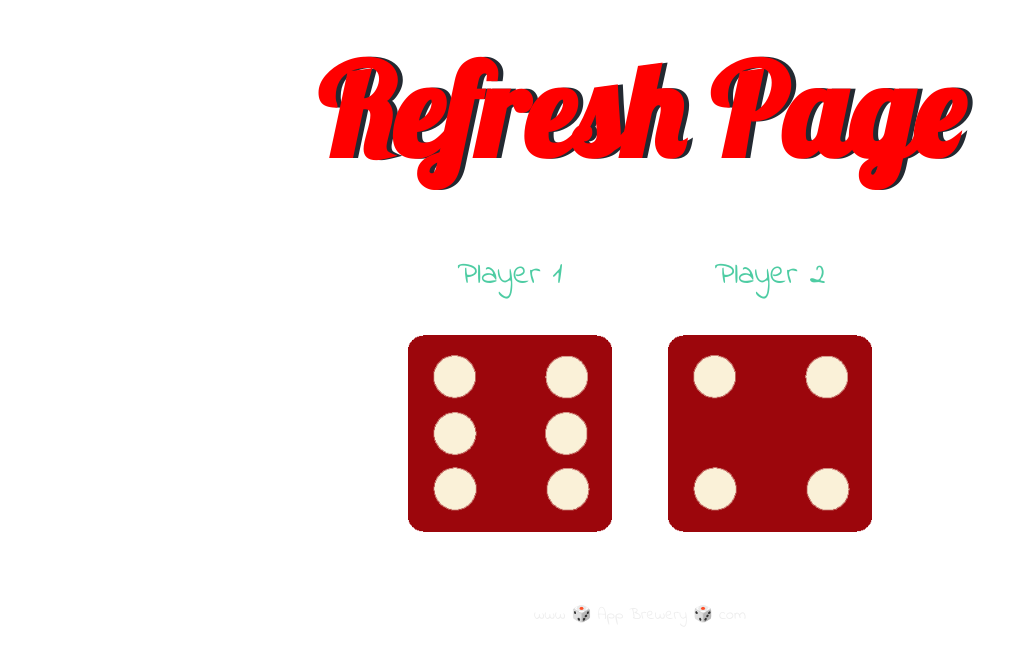
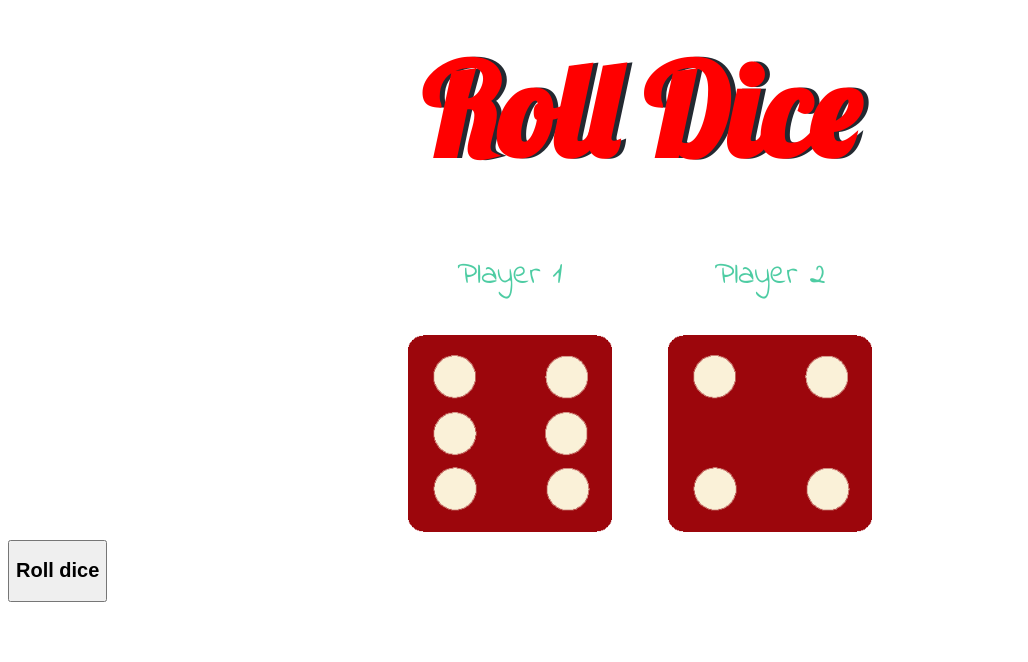
Before and after one commit to Waltrex01/Mydice, a plain HTML site: page index.html in a window 1280 px wide. Shown: the whole page, without its empty margins (0-1028 px from the left). Drawn offline with Linux system fonts and the light colour scheme.

Commit message:
Update index.html

```diff
--- a/index.html
+++ b/index.html
@@ -10,7 +10,7 @@
   <body>
 
     <div class="container">
-      <h1>Refresh Page</h1>
+      <h1>Roll Dice</h1>
 
       <div class="dice">
         <p>Player 1</p>
@@ -24,10 +24,12 @@
 
     </div>
 
+      <div class="btn">
+        <button class="button" onclick="reload()"><h2>Roll dice</h2></button>
+      </div>
+
      <script src="index.js" charset="utf-8"></script>
   </body>
 
-  <footer>
-    www 🎲 App Brewery 🎲 com
-  </footer>
+
 </html>
```
